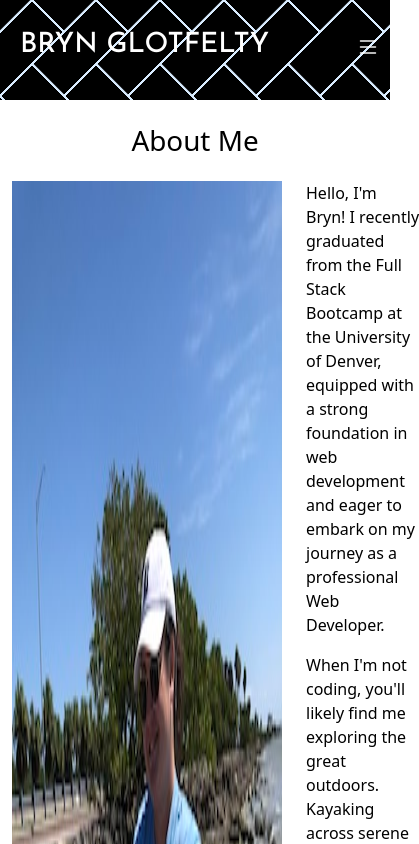
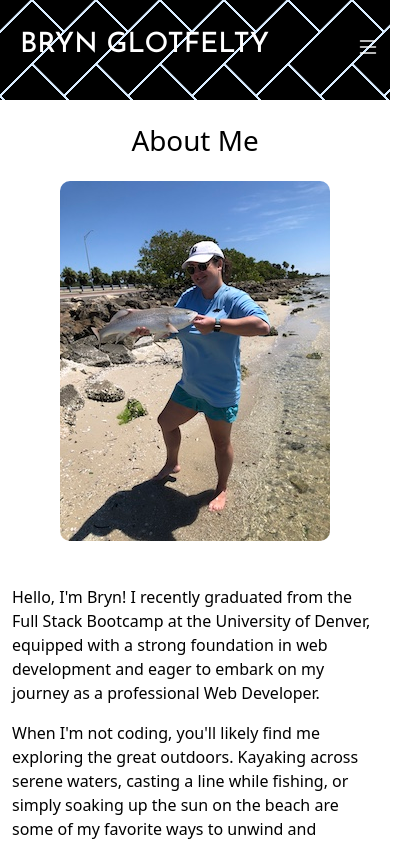
Before and after one commit to Bryncidently/React-Portfolio-Two-EB, a React (Vite) app: page /About in a window 390 px wide. Shown: the top 844 px of the page, 419 px wide, since content can reach past the window. Built offline with nearby package versions, Linux system fonts and the light colour scheme.

Commit message:
fixed about me and added hamburger menu

```diff
--- a/src/App.css
+++ b/src/App.css
@@ -151,6 +151,29 @@ main {
   text-align: left;
 }
 
+.about img {
+  max-width: 100%;
+  height: auto;
+  border-radius: 10px;
+}
+
+.about .content {
+  flex: 1;
+}
+
+@media (max-width: 768px) {
+  .about section {
+    flex-direction: column;
+    align-items: center;
+  }
+
+  .about img {
+    max-width: 80%;
+    margin-bottom: 20px;
+  }
+}
+
+
 .resumeOne {
   text-align: center;
 }
@@ -164,27 +187,40 @@ main {
 }
 
 
-/* Existing imports and styles */
+
 
 .hamburger {
   display: none;
   cursor: pointer;
   font-size: 24px;
+  color: var(--white);
 }
 
 @media (max-width: 768px) {
+  .hamburger {
+    display: block;
+  }
+
   .myNav {
     display: none;
     flex-direction: column;
-    width: 100%;
+    width: 50%;
     background-color: var(--black);
+    position: absolute;
+    top: 100px;
+    right: 0;
+    z-index: 1000;
+    transition: max-height 0.3s ease-in-out;
+    overflow: hidden;
+    max-height: 0;
   }
 
   .myNav.active {
     display: flex;
+    max-height: 500px;
   }
 
-  .hamburger {
-    display: block;
+  .nav-item {
+    padding: 10px;
   }
 }
--- a/src/pages/About.jsx
+++ b/src/pages/About.jsx
@@ -3,7 +3,7 @@ export default function About() {
       <div className="about">
         <h1 className="text-center mb-4">About Me</h1>
         <section className="d-flex gap-4">
-          <img src="/IMG_8559.jpeg" alt="avatar" />
+          <img src="/IMG_8559.jpeg" alt="avatar" className="about-img"/>
           <div className="content"><p>
           Hello, I'm Bryn! I recently graduated from the Full Stack Bootcamp at the University of Denver, equipped with a strong foundation in web development and eager to embark on my journey as a professional Web Developer.
           </p>
```
Also changed, not shown: src/components/Navigation.jsx (+0 -51 lines).
